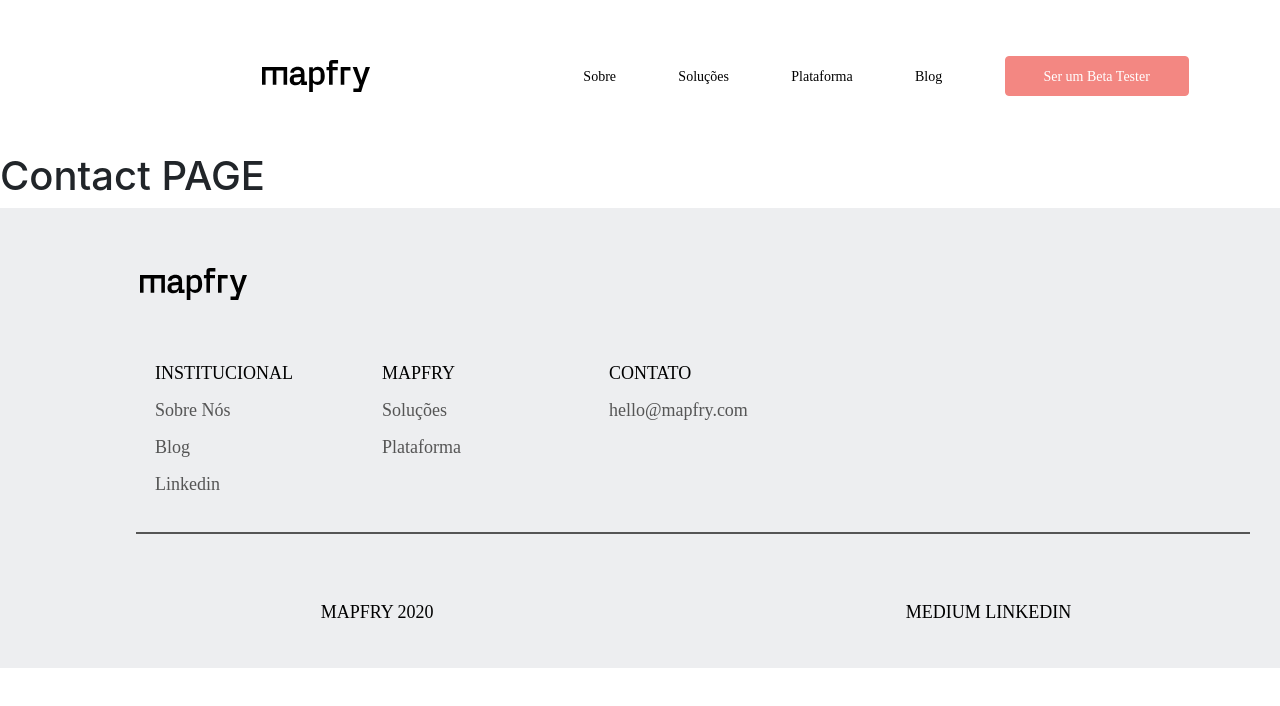
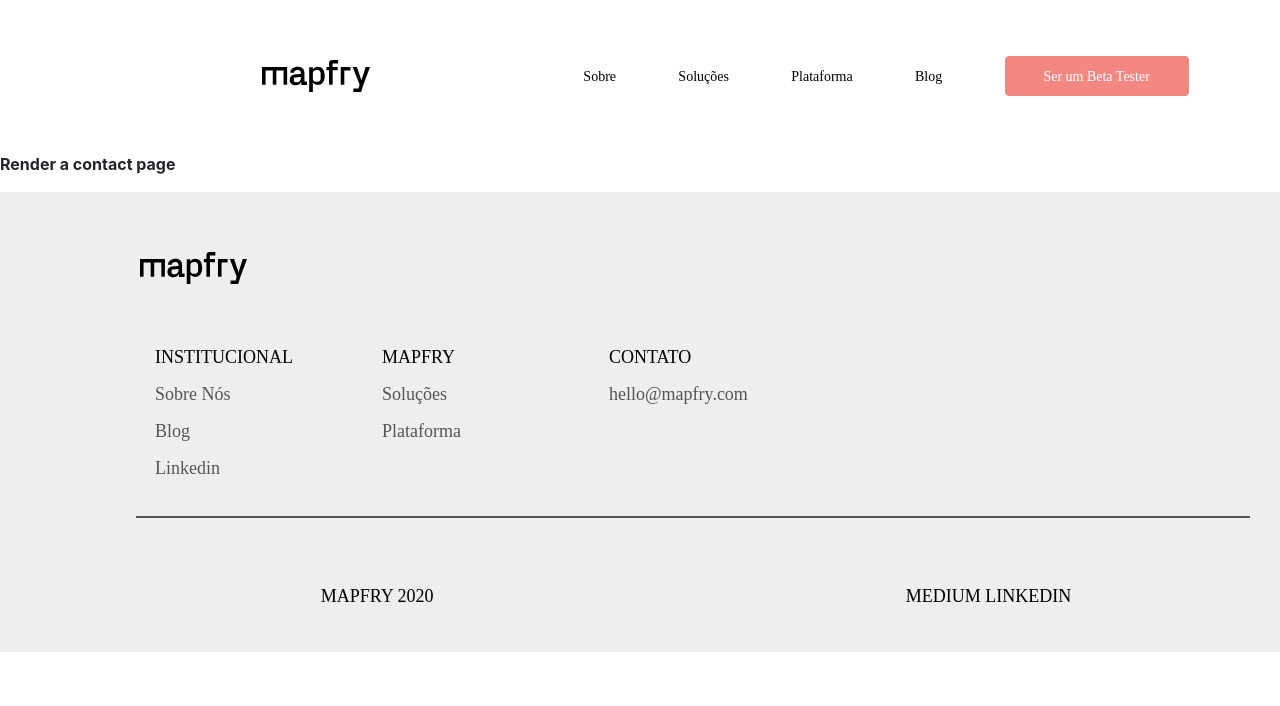
Before and after one commit to Mancini-Rafael/react-template-frontend, a React (Create React App) app: page /contact in a window 1280 px wide. Shown: the top 706 px of the page. Built offline with nearby package versions, Linux system fonts and the light colour scheme; a web font is replaced by a local one.

Commit message:
Added parsing of contact params

```diff
--- a/package.json
+++ b/package.json
@@ -7,6 +7,7 @@
     "@testing-library/react": "^9.3.2",
     "@testing-library/user-event": "^7.1.2",
     "bootstrap": "^4.4.1",
+    "query-string": "^6.12.1",
     "react": "^16.13.1",
     "react-bootstrap": "^1.0.1",
     "react-dom": "^16.13.1",
--- a/src/App.js
+++ b/src/App.js
@@ -18,7 +18,7 @@ function App() {
         <Route path='/' exact component={Home}></Route>
         <Route path='/about' exact component={About}></Route>
         <Route path='/sign_up' exact component={SignUp}></Route>
-        <Route path='/contact' exact component={Contact}></Route>
+        <Route path='/contact' component={Contact}></Route>
       </Switch>
       <Footer/>
     </Router>
--- a/src/components/contact/Contact.js
+++ b/src/components/contact/Contact.js
@@ -1,10 +1,20 @@
-import React from 'react';
+import React, { useEffect, useState } from 'react';
+import queryString from 'query-string'
 import './Contact.css'
 
 
-function Contact() {
+function Contact({location }) {
+  const [contactType, setContactType] = useState('default')
+  const changeContactType = (type) => setContactType(type)
+
+  useEffect(() => {
+    changeContactType(queryString.parse(location.search).type)
+  });
+
   return (
-    <h1>Contact PAGE</h1>
+    <p>
+      <strong>Render a {contactType} contact page</strong>
+    </p>
   );
 }
 
```
Also changed, not shown: 1 other file (tests, documents, lock files or other folders).
